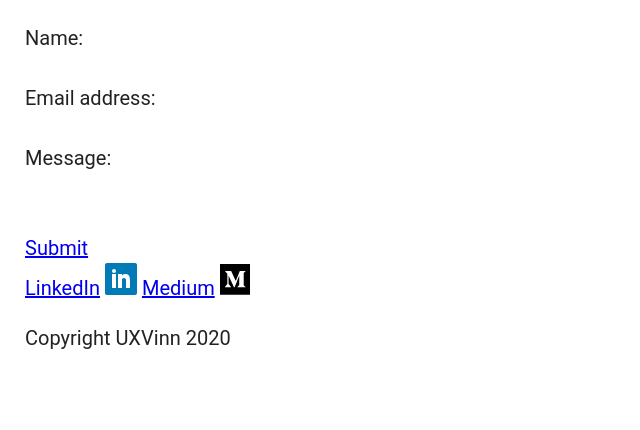
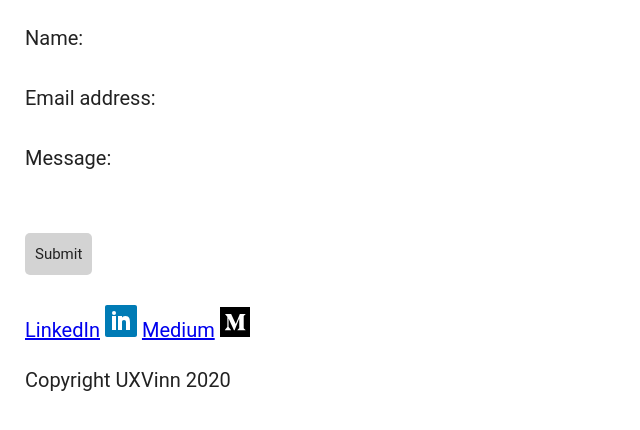
Before and after one commit to VinPixel/Portfolio-Site-Vin-, a plain HTML site: page Contact.html in a window 1280 px wide. Shown: the part 262-692 px from the top of the page, without its empty margins (0-640 px from the left). Drawn offline with Linux system fonts and the light colour scheme.

Commit message:
Updated button style

```diff
--- a/Contact.html
+++ b/Contact.html
@@ -41,7 +41,8 @@
       </div><br>
 
       <div>
-        <a href="Submit.html">Submit</a><br>
+        <a href="Submit.html" class="button">Submit</a><br>
+        <br>
       </div>
       <!-- For the footer -->
       <footer id="contact">
```
